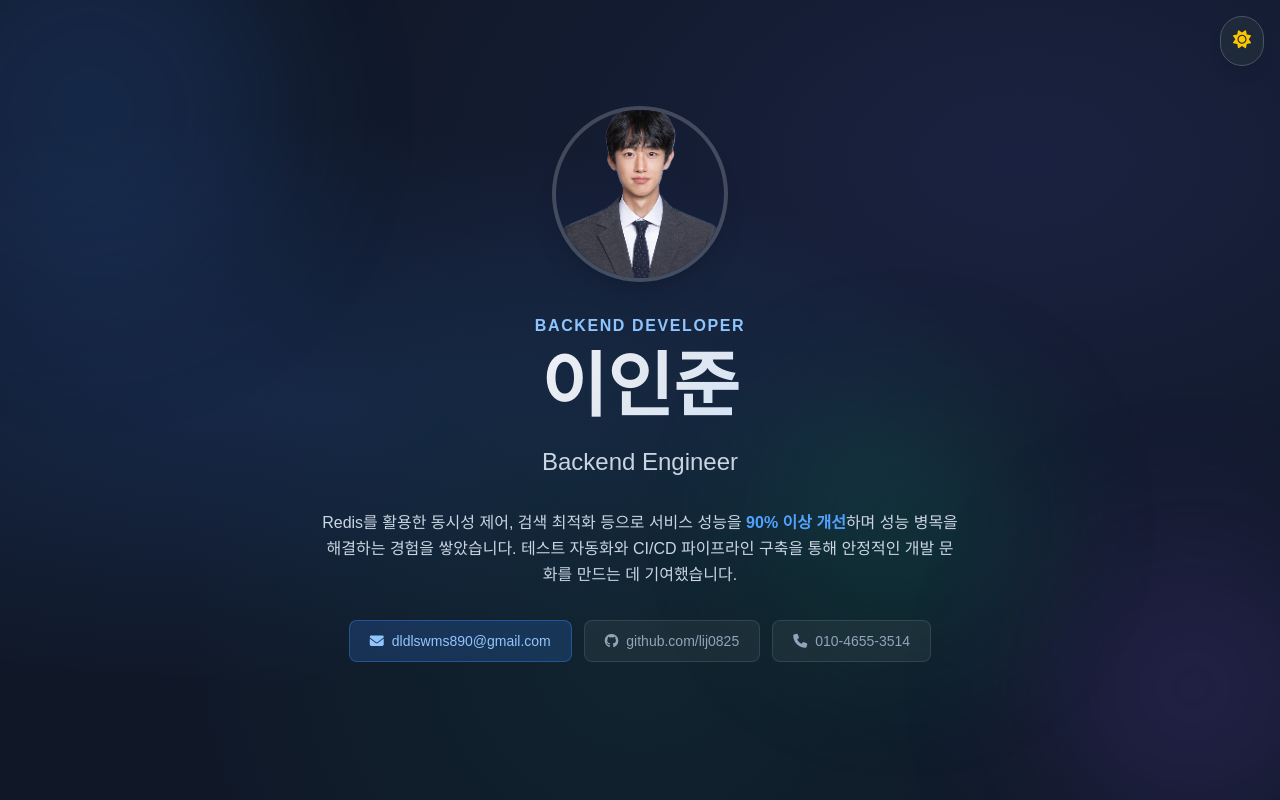
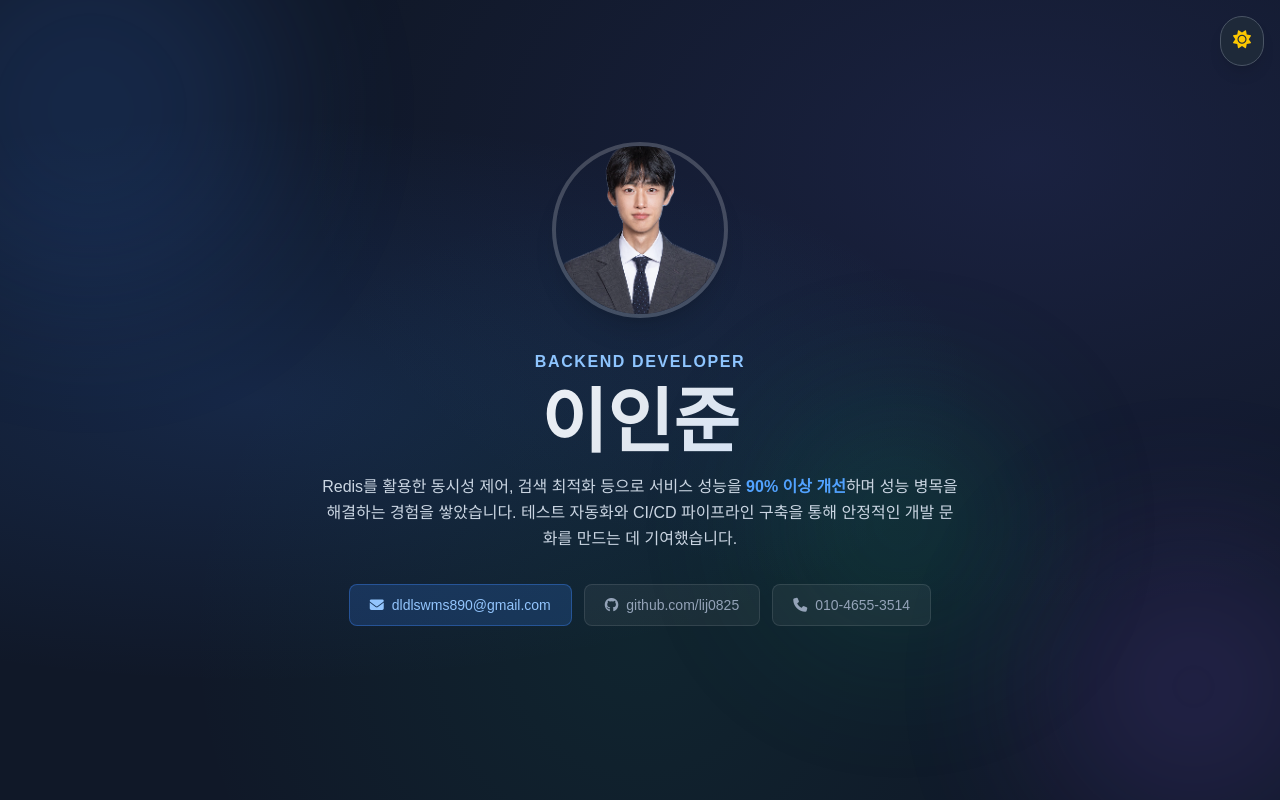
Before and after one commit to lij0825/lij0825.github.io, a React (Vite) app: page / in a window 1280 px wide. Shown: the top 800 px of the page. Built offline with nearby package versions, Linux system fonts and the light colour scheme; some icons are missing; a web font is replaced by a local one.

Commit message:
fix: Hero 섹션 중복 직업명 제거 (Backend Engineer 삭제)

```diff
--- a/src/App.tsx
+++ b/src/App.tsx
@@ -247,12 +247,6 @@ function App() {
 					<h1 className="text-4xl md:text-6xl lg:text-7xl font-extrabold text-white mb-4 hero-title">
 						이인준
 					</h1>
-					{/* 직업명 */}
-					<div className="h-10 md:h-12 flex items-center justify-center mb-6">
-						<span className="text-xl md:text-2xl text-slate-600 dark:text-slate-300 font-medium">
-							Backend Engineer
-						</span>
-					</div>
 
 					{/* Summary 한 줄 */}
 					<p className="max-w-2xl mx-auto text-slate-600 dark:text-slate-300 text-sm md:text-base leading-relaxed mb-8 px-4">
```
